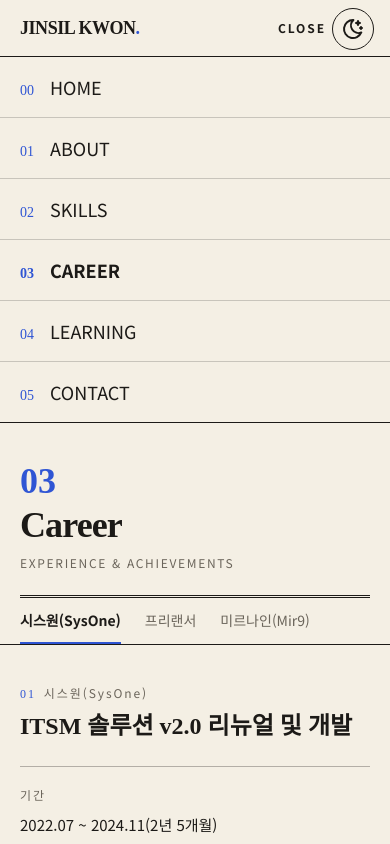
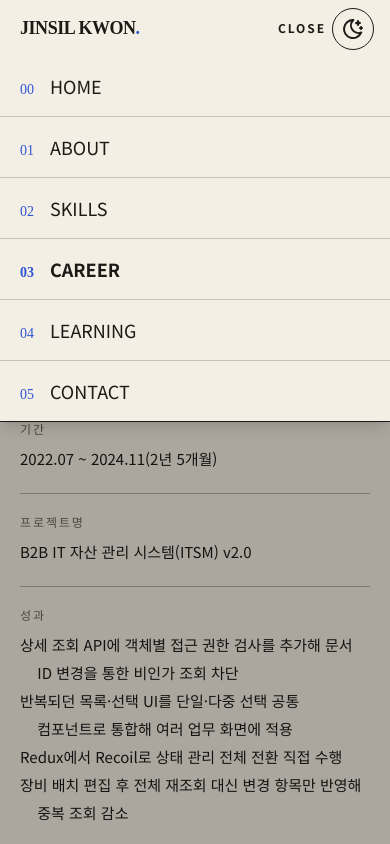
Before and after one commit to jinsiri/truthprevails, a Next.js app: page /classic/career in a window 390 px wide. Both pictures are taken after a click on the button "MENU". Shown: the top 844 px of the page. Built offline with nearby package versions, Linux system fonts and the light colour scheme.

Commit message:
Update: 클래식버전-모바일 메뉴를 본문 위 오버레이로 변경 및 목록 내어쓰기 적용

```diff
--- a/app/classic/about/page.tsx
+++ b/app/classic/about/page.tsx
@@ -24,7 +24,7 @@ export default function ClassicAbout() {
               <h2 className='mb-2.5 text-xs tracking-[0.16em] text-(--muted)'>{group.title}</h2>
               <ul>
                 {group.items.map((item) => (
-                  <li key={item} className='text-[15px] leading-[1.9] before:text-(--accent) before:content-["—_"]'>
+                  <li key={item} className='pl-[1.15em] -indent-[1.15em] text-[15px] leading-[1.9] before:text-(--accent) before:content-["—_"]'>
                     {item}
                   </li>
                 ))}
--- a/app/classic/career/page.tsx
+++ b/app/classic/career/page.tsx
@@ -72,7 +72,7 @@ export default function ClassicCareer() {
                   {Array.isArray(item.value) ? (
                     <ul>
                       {item.value.map((value) => (
-                        <li key={value} className='before:text-(--accent) before:content-["—_"]'>
+                        <li key={value} className='pl-[1.15em] -indent-[1.15em] before:text-(--accent) before:content-["—_"]'>
                           {value}
                         </li>
                       ))}
--- a/components/classic/ClassicHeader.tsx
+++ b/components/classic/ClassicHeader.tsx
@@ -43,7 +43,9 @@ export default function ClassicHeader() {
       </div>
 
       {isMenuOpen && (
-        <nav className='border-t border-(--ink) md:hidden'>
+        <>
+          <div aria-hidden onClick={() => setIsMenuOpen(false)} className='fixed inset-x-0 top-14 bottom-0 bg-black/30 md:hidden' />
+          <nav className='absolute inset-x-0 top-full border-b border-(--ink) bg-(--paper) shadow-lg md:hidden'>
             <ul>
               {navItems.map((item, index) => (
                 <li key={item.href} className='border-b border-(--ink)/20 last:border-b-0'>
@@ -59,6 +61,7 @@ export default function ClassicHeader() {
               ))}
             </ul>
           </nav>
+        </>
       )}
     </header>
   );
```
Lines whose indentation alone changed are shown as unchanged.
